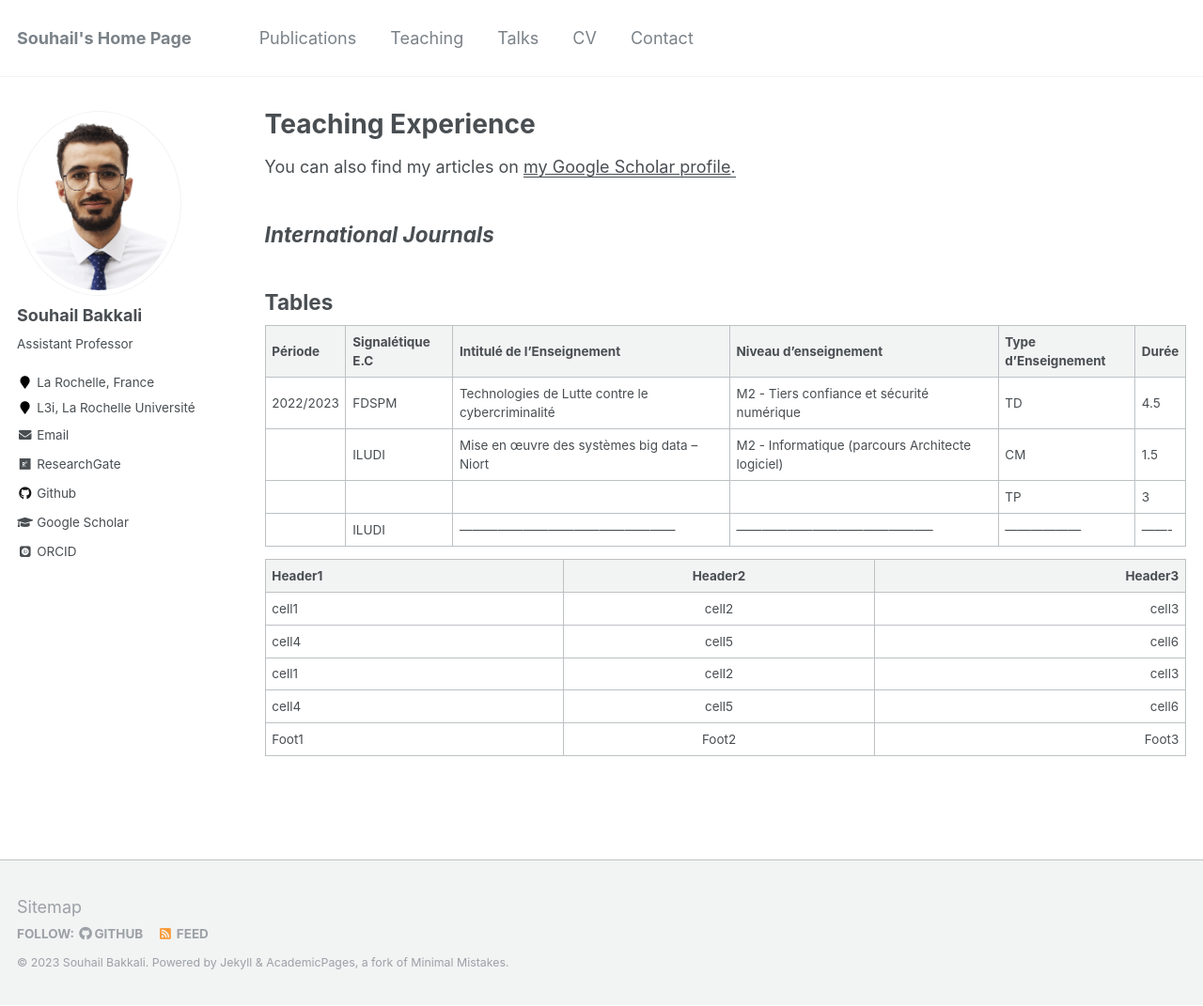
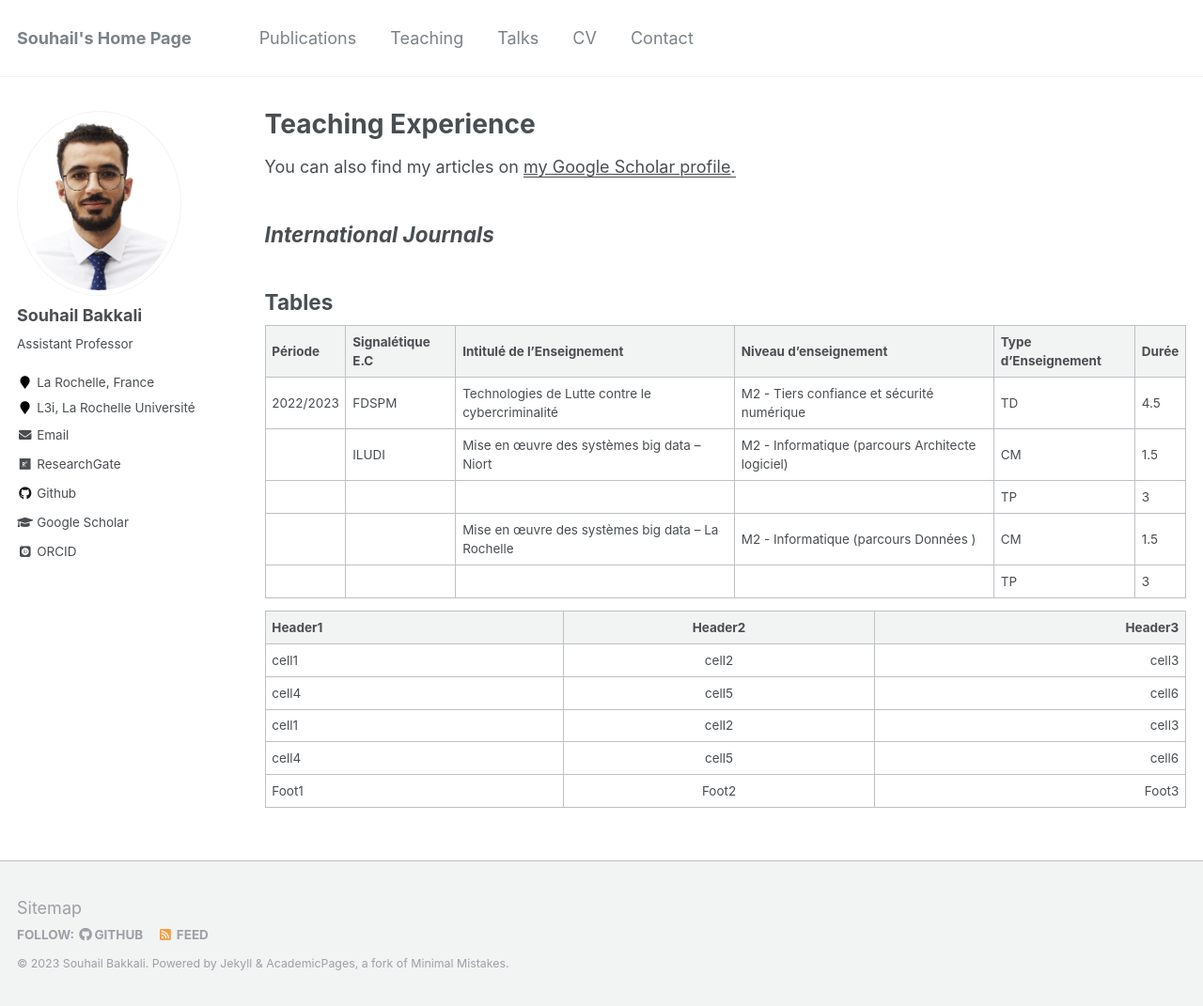
Before and after one commit to Sbakkalii/Sbakkalii.github.io, a Jekyll site: the page built from _teaching/teaching.md, in a window 1280 px wide and 1071 px high. Shown: the whole window at 94% size. Built offline with Jekyll 4.4.1, drawn with Linux system fonts in a browser that asks for light colours; some web fonts are replaced.

Commit message:
Update teaching.md

```diff
--- a/_teaching/teaching.md
+++ b/_teaching/teaching.md
@@ -20,7 +20,15 @@ You can also find my articles on <u><a href="https://scholar.google.com/citation
 |            | ---------------- | --------------------------------------------------- |  -------------------------------------------      |  ------------------    |  -------  |
 |            | ILUDI            | Mise en œuvre des systèmes big data – Niort         |  M2 - Informatique (parcours Architecte logiciel) |  CM                    |  1.5      |
 |            |                  |                                                     |                                                   |  TP                    |   3       |
-|            | ILUDI            | --------------------------------------------------- |  -----------------------------------------------  |  ------------------    |  -------  |
+|            |                  | --------------------------------------------------- |  -----------------------------------------------  |  ------------------    |  -------  |
+|            |                  | Mise en œuvre des systèmes big data – La Rochelle   |  M2 - Informatique (parcours Données )            |  CM                    |  1.5      |
+|            |                  |                                                     |                                                   |  TP                    |   3       |
+|            |                  | --------------------------------------------------- |  -----------------------------------------------  |  ------------------    |  -------  |
+
+
+
+
+
 
 | Header1 | Header2 | Header3 |
 |:--------|:-------:|--------:|
```
